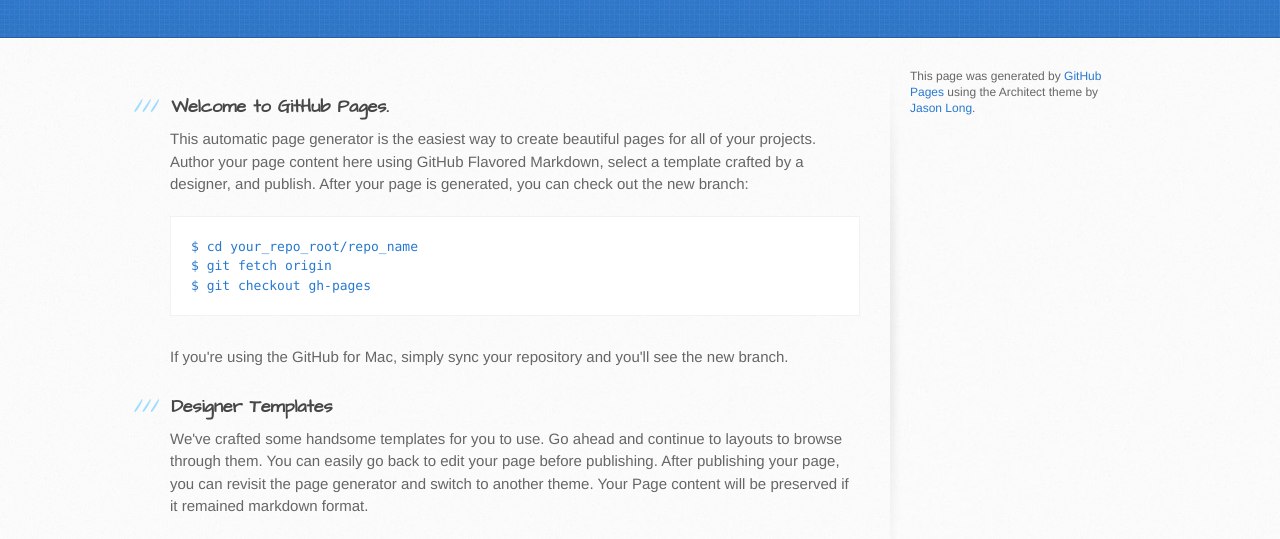
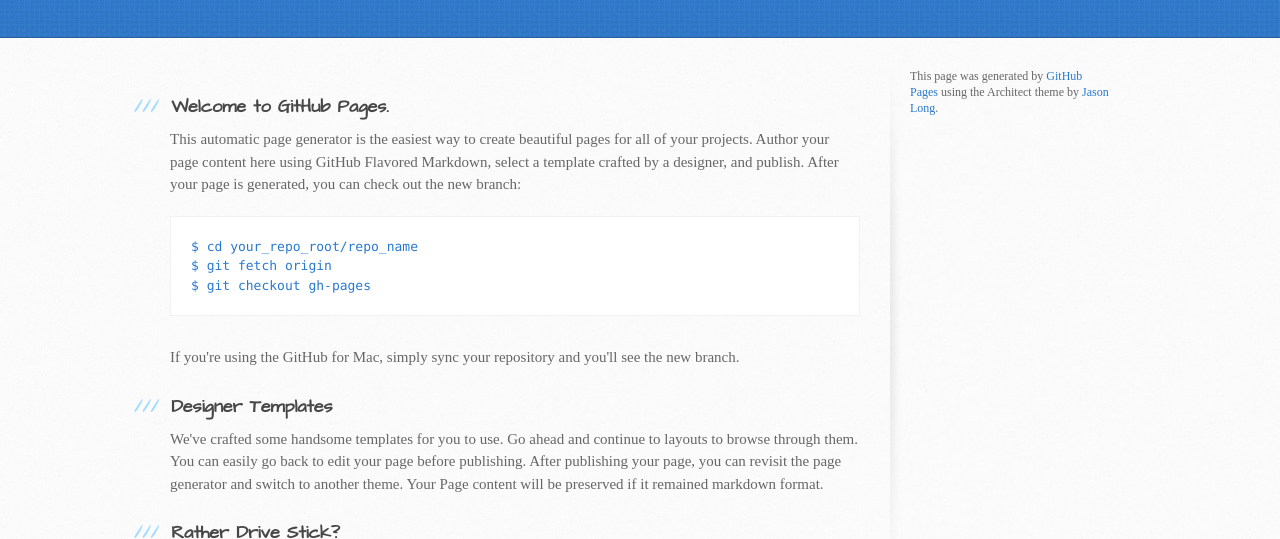
Before and after one commit to alinagraphic/alinagraphic.github.io, a plain HTML site: page index.html in a window 1280 px wide. Shown: the part 201-740 px from the top of the page. Drawn offline with Linux system fonts and the light colour scheme.

Commit message:
Update stylesheet.css

```diff
--- a/stylesheets/stylesheet.css
+++ b/stylesheets/stylesheet.css
@@ -51,7 +51,7 @@ body {
   font-size: 15px;
   line-height: 1.5;
   background: #fafafa url(../images/body-bg.jpg) 0 0 repeat;
-  font-family: 'Helvetica Neue', Helvetica, Arial, serif;
+  font-family: 'Cinammon Cake';
   font-weight: 400;
   color: #666;
 }
```
